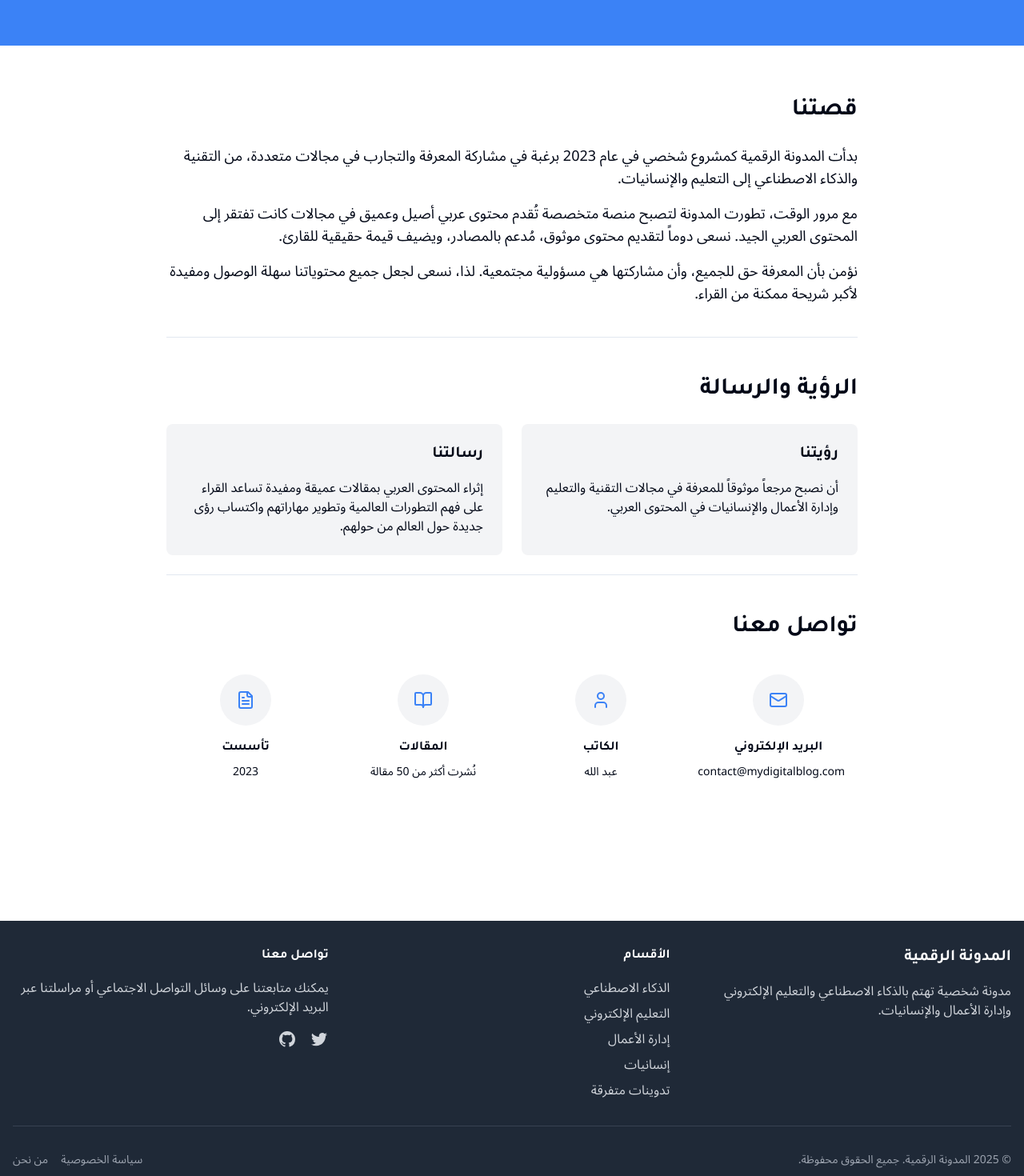
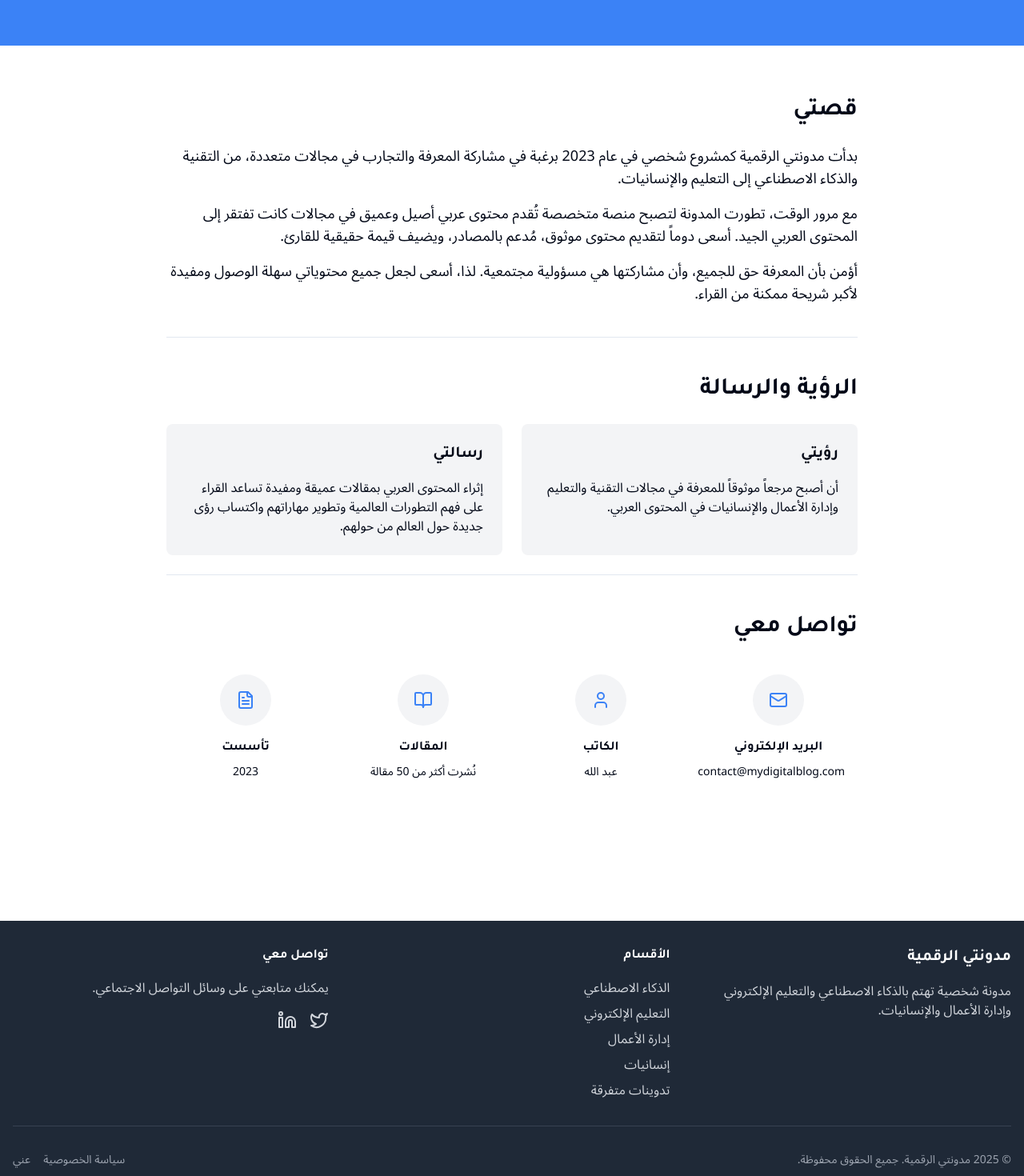
Before and after one commit to abdullah-lajam/personal-digital-compass-blog, a React (Vite) app: page /about in a window 1280 px wide. Shown: the part 320-1790 px from the top of the page at 80% size. Built offline with nearby package versions, Linux system fonts and the light colour scheme.

Commit message:
Rename and update content
Update the About page and footer content to reflect the changes.

```diff
--- a/index.html
+++ b/index.html
@@ -4,11 +4,11 @@
   <head>
     <meta charset="UTF-8" />
     <meta name="viewport" content="width=device-width, initial-scale=1.0" />
-    <title>المدونة الرقمية | مدونة شخصية في التقنية والتطوير</title>
+    <title>مدونتي الرقمية | مدونة شخصية في التقنية والتطوير</title>
     <meta name="description" content="مدونة شخصية تهتم بالذكاء الاصطناعي والتعليم الإلكتروني وإدارة الأعمال والإنسانيات" />
     <meta name="author" content="عبدالله" />
 
-    <meta property="og:title" content="المدونة الرقمية | مدونة شخصية في التقنية والتطوير" />
+    <meta property="og:title" content="مدونتي الرقمية | مدونة شخصية في التقنية والتطوير" />
     <meta property="og:description" content="مدونة شخصية تهتم بالذكاء الاصطناعي والتعليم الإلكتروني وإدارة الأعمال والإنسانيات" />
     <meta property="og:type" content="website" />
     <meta property="og:image" content="https://lovable.dev/opengraph-image-p98pqg.png" />
--- a/src/components/Footer.tsx
+++ b/src/components/Footer.tsx
@@ -1,6 +1,7 @@
 
 import React from 'react';
 import { Link } from 'react-router-dom';
+import { Twitter, Linkedin } from 'lucide-react';
 
 const Footer = () => {
   const currentYear = new Date().getFullYear();
@@ -10,7 +11,7 @@ const Footer = () => {
       <div className="container mx-auto px-4">
         <div className="grid grid-cols-1 md:grid-cols-3 gap-8">
           <div className="mb-6 md:mb-0">
-            <h2 className="text-xl font-bold mb-4">المدونة الرقمية</h2>
+            <h2 className="text-xl font-bold mb-4">مدونتي الرقمية</h2>
             <p className="text-gray-300">
               مدونة شخصية تهتم بالذكاء الاصطناعي والتعليم الإلكتروني وإدارة الأعمال والإنسانيات.
             </p>
@@ -28,22 +29,18 @@ const Footer = () => {
           </div>
 
           <div className="mb-6 md:mb-0">
-            <h3 className="font-bold mb-4">تواصل معنا</h3>
+            <h3 className="font-bold mb-4">تواصل معي</h3>
             <p className="text-gray-300">
-              يمكنك متابعتنا على وسائل التواصل الاجتماعي أو مراسلتنا عبر البريد الإلكتروني.
+              يمكنك متابعتي على وسائل التواصل الاجتماعي.
             </p>
             <div className="flex gap-4 mt-4">
               <a href="#" className="text-gray-300 hover:text-white">
                 <span className="sr-only">Twitter</span>
-                <svg className="h-6 w-6" fill="currentColor" viewBox="0 0 24 24" aria-hidden="true">
-                  <path d="M8.29 20.251c7.547 0 11.675-6.253 11.675-11.675 0-.178 0-.355-.012-.53A8.348 8.348 0 0022 5.92a8.19 8.19 0 01-2.357.646 4.118 4.118 0 001.804-2.27 8.224 8.224 0 01-2.605.996 4.107 4.107 0 00-6.993 3.743 11.65 11.65 0 01-8.457-4.287 4.106 4.106 0 001.27 5.477A4.072 4.072 0 012.8 9.713v.052a4.105 4.105 0 003.292 4.022 4.095 4.095 0 01-1.853.07 4.108 4.108 0 003.834 2.85A8.233 8.233 0 012 18.407a11.616 11.616 0 006.29 1.84" />
-                </svg>
+                <Twitter className="h-6 w-6" />
               </a>
               <a href="#" className="text-gray-300 hover:text-white">
-                <span className="sr-only">GitHub</span>
-                <svg className="h-6 w-6" fill="currentColor" viewBox="0 0 24 24" aria-hidden="true">
-                  <path fillRule="evenodd" d="M12 2C6.477 2 2 6.484 2 12.017c0 4.425 2.865 8.18 6.839 9.504.5.092.682-.217.682-.483 0-.237-.008-.868-.013-1.703-2.782.605-3.369-1.343-3.369-1.343-.454-1.158-1.11-1.466-1.11-1.466-.908-.62.069-.608.069-.608 1.003.07 1.531 1.032 1.531 1.032.892 1.53 2.341 1.088 2.91.832.092-.647.35-1.088.636-1.338-2.22-.253-4.555-1.113-4.555-4.951 0-1.093.39-1.988 1.029-2.688-.103-.253-.446-1.272.098-2.65 0 0 .84-.27 2.75 1.026A9.564 9.564 0 0112 6.844c.85.004 1.705.115 2.504.337 1.909-1.296 2.747-1.027 2.747-1.027.546 1.379.202 2.398.1 2.651.64.7 1.028 1.595 1.028 2.688 0 3.848-2.339 4.695-4.566 4.943.359.309.678.92.678 1.855 0 1.338-.012 2.419-.012 2.747 0 .268.18.58.688.482A10.019 10.019 0 0022 12.017C22 6.484 17.522 2 12 2z" clipRule="evenodd" />
-                </svg>
+                <span className="sr-only">LinkedIn</span>
+                <Linkedin className="h-6 w-6" />
               </a>
             </div>
           </div>
@@ -51,11 +48,11 @@ const Footer = () => {
 
         <div className="border-t border-gray-700 mt-8 pt-8 flex flex-col md:flex-row md:justify-between text-center md:text-right">
           <div className="mb-2 md:mb-0">
-            <p className="text-sm text-gray-400">&copy; {currentYear} المدونة الرقمية. جميع الحقوق محفوظة.</p>
+            <p className="text-sm text-gray-400">&copy; {currentYear} مدونتي الرقمية. جميع الحقوق محفوظة.</p>
           </div>
           <div className="flex justify-center md:justify-end">
             <Link to="/privacy" className="text-sm text-gray-400 hover:text-white ml-4">سياسة الخصوصية</Link>
-            <Link to="/about" className="text-sm text-gray-400 hover:text-white">من نحن</Link>
+            <Link to="/about" className="text-sm text-gray-400 hover:text-white">عني</Link>
           </div>
         </div>
       </div>
--- a/src/components/Hero.tsx
+++ b/src/components/Hero.tsx
@@ -10,14 +10,14 @@ const Hero = () => {
       <div className="container mx-auto px-4 text-center md:text-right">
         <div className="max-w-3xl md:mr-0 md:ml-auto">
           <h1 className="text-3xl md:text-4xl lg:text-5xl font-bold leading-tight mb-4 animate-fade-up">
-            مرحباً بك في المدونة الرقمية
+            مرحباً بك في مدونتي الرقمية
           </h1>
           <p className="text-lg md:text-xl opacity-90 mb-8 animate-fade-up" style={{ animationDelay: '0.1s' }}>
             مساحة شخصية للتفكير والتعلم ومشاركة المعرفة في مجالات التكنولوجيا والتعليم وإدارة الأعمال والإنسانيات
           </p>
           <div className="flex flex-wrap gap-4 justify-center md:justify-start animate-fade-up" style={{ animationDelay: '0.2s' }}>
             <Button asChild size="lg" className="bg-white text-blog-primary hover:bg-gray-100">
-              <Link to="/about">تعرف علينا <ArrowRight className="mr-2 h-4 w-4" /></Link>
+              <Link to="/about">تعرف علي <ArrowRight className="mr-2 h-4 w-4" /></Link>
             </Button>
             <Button asChild variant="outline" size="lg" className="bg-transparent text-white border-white hover:bg-white/10">
               <Link to="/ai">استكشف المقالات</Link>
--- a/src/components/Navbar.tsx
+++ b/src/components/Navbar.tsx
@@ -25,7 +25,7 @@ const Navbar = () => {
           <div className="flex items-center">
             <Link to="/" className="flex items-center">
               <BookOpen className="h-6 w-6 text-blog-primary" />
-              <span className="mr-2 text-xl font-heading font-bold text-blog-dark">المدونة الرقمية</span>
+              <span className="mr-2 text-xl font-heading font-bold text-blog-dark">مدونتي الرقمية</span>
             </Link>
           </div>
 
--- a/src/pages/AboutPage.tsx
+++ b/src/pages/AboutPage.tsx
@@ -2,7 +2,7 @@
 import React from 'react';
 import Navbar from '../components/Navbar';
 import Footer from '../components/Footer';
-import { BookOpen, Mail, User, FileText, MessageSquare } from 'lucide-react';
+import { BookOpen, Mail, User, FileText } from 'lucide-react';
 
 const AboutPage = () => {
   return (
@@ -13,9 +13,9 @@ const AboutPage = () => {
         {/* Header */}
         <section className="bg-blog-primary text-white py-16 md:py-24">
           <div className="container mx-auto px-4 text-center">
-            <h1 className="text-3xl md:text-5xl font-bold mb-4">من نحن</h1>
+            <h1 className="text-3xl md:text-5xl font-bold mb-4">عني</h1>
             <p className="text-xl max-w-2xl mx-auto opacity-90">
-              مرحباً بك في المدونة الرقمية، مساحتنا الشخصية لمشاركة المعرفة والأفكار في مجالات متنوعة
+              مرحباً بك في مدونتي الرقمية، مساحتي الشخصية لمشاركة المعرفة والأفكار في مجالات متنوعة
             </p>
           </div>
         </section>
@@ -24,19 +24,19 @@ const AboutPage = () => {
         <section className="py-12 md:py-16">
           <div className="container mx-auto px-4 max-w-4xl">
             <div className="mb-12 pb-6 border-b">
-              <h2 className="text-2xl md:text-3xl font-bold mb-6">قصتنا</h2>
+              <h2 className="text-2xl md:text-3xl font-bold mb-6">قصتي</h2>
               <p className="text-lg mb-4">
-                بدأت المدونة الرقمية كمشروع شخصي في عام 2023 برغبة في مشاركة المعرفة والتجارب في مجالات متعددة،
+                بدأت مدونتي الرقمية كمشروع شخصي في عام 2023 برغبة في مشاركة المعرفة والتجارب في مجالات متعددة،
                 من التقنية والذكاء الاصطناعي إلى التعليم والإنسانيات.
               </p>
               <p className="text-lg mb-4">
                 مع مرور الوقت، تطورت المدونة لتصبح منصة متخصصة تُقدم محتوى عربي أصيل وعميق في مجالات
-                كانت تفتقر إلى المحتوى العربي الجيد. نسعى دوماً لتقديم محتوى موثوق، مُدعم بالمصادر،
+                كانت تفتقر إلى المحتوى العربي الجيد. أسعى دوماً لتقديم محتوى موثوق، مُدعم بالمصادر،
                 ويضيف قيمة حقيقية للقارئ.
               </p>
               <p className="text-lg mb-4">
-                نؤمن بأن المعرفة حق للجميع، وأن مشاركتها هي مسؤولية مجتمعية. لذا، نسعى لجعل جميع
-                محتوياتنا سهلة الوصول ومفيدة لأكبر شريحة ممكنة من القراء.
+                أؤمن بأن المعرفة حق للجميع، وأن مشاركتها هي مسؤولية مجتمعية. لذا، أسعى لجعل جميع
+                محتوياتي سهلة الوصول ومفيدة لأكبر شريحة ممكنة من القراء.
               </p>
             </div>
 
@@ -44,13 +44,13 @@ const AboutPage = () => {
               <h2 className="text-2xl md:text-3xl font-bold mb-6">الرؤية والرسالة</h2>
               <div className="grid grid-cols-1 md:grid-cols-2 gap-6">
                 <div className="bg-blog-muted p-6 rounded-lg">
-                  <h3 className="text-xl font-bold mb-4">رؤيتنا</h3>
+                  <h3 className="text-xl font-bold mb-4">رؤيتي</h3>
                   <p>
-                    أن نصبح مرجعاً موثوقاً للمعرفة في مجالات التقنية والتعليم وإدارة الأعمال والإنسانيات في المحتوى العربي.
+                    أن أصبح مرجعاً موثوقاً للمعرفة في مجالات التقنية والتعليم وإدارة الأعمال والإنسانيات في المحتوى العربي.
                   </p>
                 </div>
                 <div className="bg-blog-muted p-6 rounded-lg">
-                  <h3 className="text-xl font-bold mb-4">رسالتنا</h3>
+                  <h3 className="text-xl font-bold mb-4">رسالتي</h3>
                   <p>
                     إثراء المحتوى العربي بمقالات عميقة ومفيدة تساعد القراء على فهم التطورات العالمية وتطوير مهاراتهم واكتساب رؤى جديدة حول العالم من حولهم.
                   </p>
@@ -59,7 +59,7 @@ const AboutPage = () => {
             </div>
 
             <div className="mb-12">
-              <h2 className="text-2xl md:text-3xl font-bold mb-6">تواصل معنا</h2>
+              <h2 className="text-2xl md:text-3xl font-bold mb-6">تواصل معي</h2>
               <div className="grid grid-cols-1 sm:grid-cols-2 md:grid-cols-4 gap-6">
                 <div className="text-center p-4">
                   <div className="mx-auto mb-4 w-16 h-16 rounded-full bg-blog-muted flex items-center justify-center">
```
